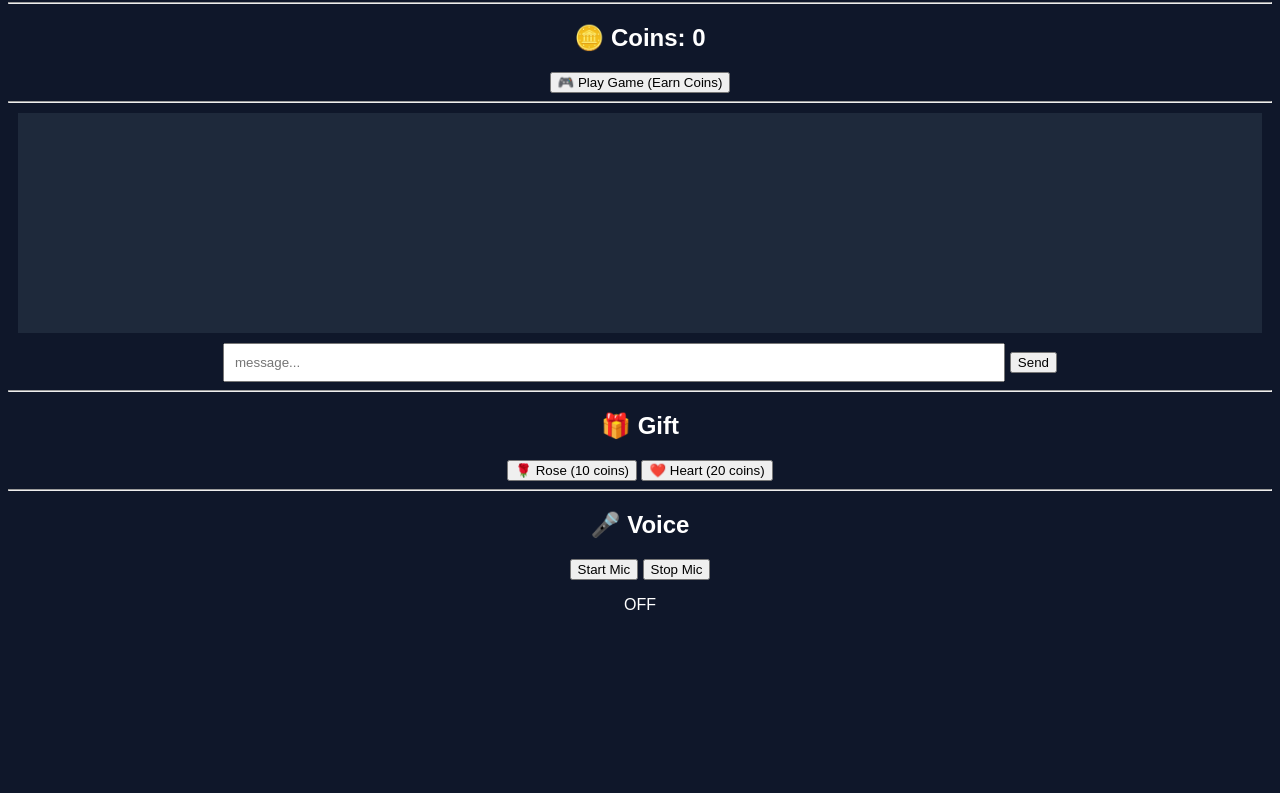
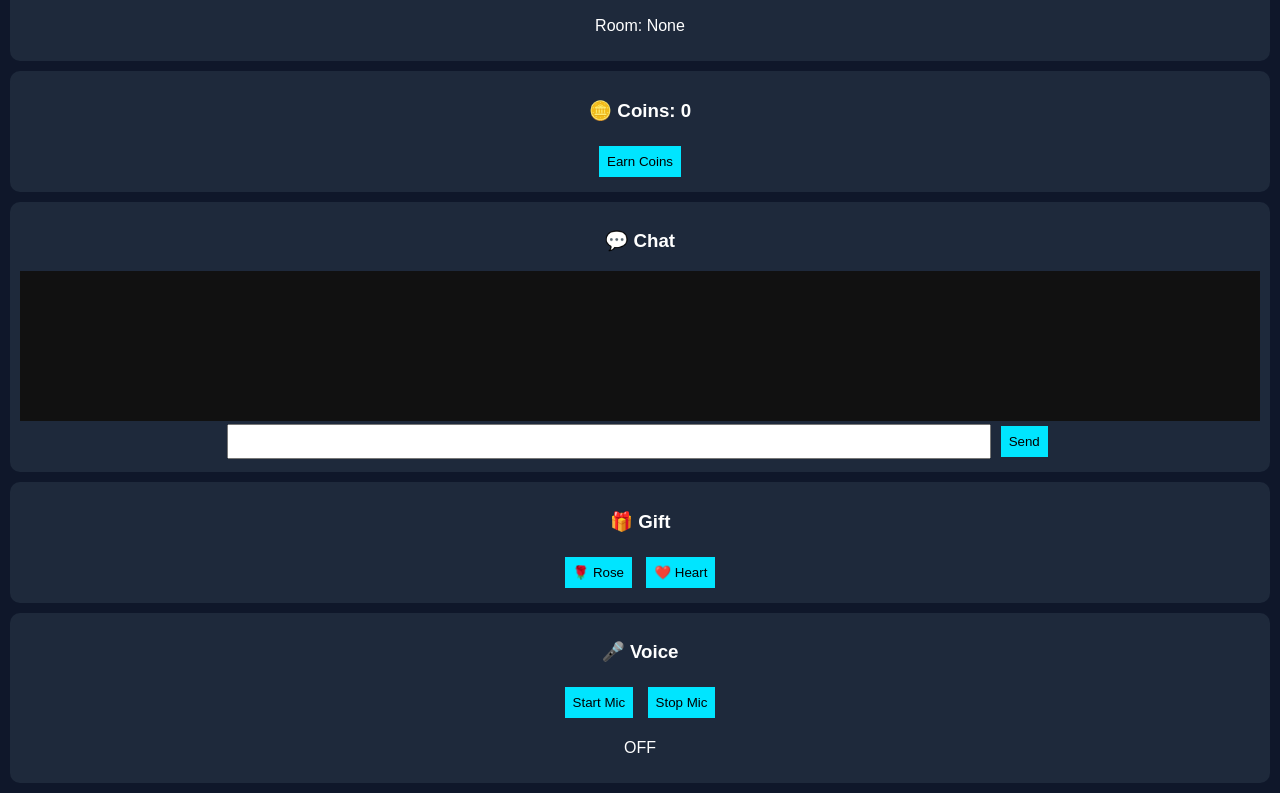
Before and after one commit to Termuxmasud404/mf-voice-party, a website: page room.html in a window 1280 px wide. Shown: the part 177-970 px from the top of the page. Before the commit the page ends 807 px from the top, so only its background shows below. Drawn offline with Linux system fonts and the light colour scheme.

Commit message:
Update room.html

```diff
--- a/room.html
+++ b/room.html
@@ -6,46 +6,61 @@
 <script src="https://www.gstatic.com/firebasejs/10.7.1/firebase-app-compat.js"></script>
 <script src="https://www.gstatic.com/firebasejs/10.7.1/firebase-auth-compat.js"></script>
 <script src="https://www.gstatic.com/firebasejs/10.7.1/firebase-database-compat.js"></script>
+
+<style>
+body{
+  margin:0;
+  font-family:Arial;
+  background:#0f172a;
+  color:white;
+  text-align:center;
+}
+.box{
+  background:#1e293b;
+  margin:10px;
+  padding:10px;
+  border-radius:10px;
+}
+button{padding:8px;margin:5px;background:#00e5ff;border:none;cursor:pointer;}
+input{padding:8px;width:60%;}
+</style>
 </head>
 
-<body style="background:#0f172a;color:white;text-align:center;font-family:Arial">
+<body>
 
-<h1>🎤 MF Voice Party PRO</h1>
+<h2>🎤 MF Voice Party PRO</h2>
 
-<!-- ROOM -->
-<input id="room" placeholder="Room name" style="padding:10px;width:200px;">
+<div class="box">
+<h3>Room</h3>
+<input id="room" placeholder="Room name">
 <button onclick="joinRoom()">Join</button>
+<p>Room: <span id="currentRoom">None</span></p>
+</div>
 
-<h3>Room: <span id="currentRoom">None</span></h3>
+<div class="box">
+<h3>🪙 Coins: <span id="coins">0</span></h3>
+<button onclick="earn()">Earn Coins</button>
+</div>
 
-<hr>
+<div class="box">
+<h3>💬 Chat</h3>
+<div id="chatBox" style="height:150px;overflow:auto;background:#111"></div>
+<input id="msg">
+<button onclick="send()">Send</button>
+</div>
 
-<!-- COIN SYSTEM -->
-<h2>🪙 Coins: <span id="coins">0</span></h2>
-<button onclick="earnCoins()">🎮 Play Game (Earn Coins)</button>
+<div class="box">
+<h3>🎁 Gift</h3>
+<button onclick="gift('rose')">🌹 Rose</button>
+<button onclick="gift('heart')">❤️ Heart</button>
+</div>
 
-<hr>
-
-<!-- CHAT -->
-<div id="chatBox" style="height:200px;overflow:auto;background:#1e293b;margin:10px;padding:10px;"></div>
-
-<input id="msg" placeholder="message..." style="padding:10px;width:60%;">
-<button onclick="sendMsg()">Send</button>
-
-<hr>
-
-<!-- GIFT -->
-<h2>🎁 Gift</h2>
-<button onclick="sendGift('rose')">🌹 Rose (10 coins)</button>
-<button onclick="sendGift('heart')">❤️ Heart (20 coins)</button>
-
-<hr>
-
-<!-- VOICE -->
-<h2>🎤 Voice</h2>
-<button onclick="startVoice()">Start Mic</button>
-<button onclick="stopVoice()">Stop Mic</button>
-<p id="voiceStatus">OFF</p>
+<div class="box">
+<h3>🎤 Voice</h3>
+<button onclick="startMic()">Start Mic</button>
+<button onclick="stopMic()">Stop Mic</button>
+<p id="voice">OFF</p>
+</div>
 
 <script>
 
@@ -53,59 +68,74 @@
 const firebaseConfig = {
   apiKey: "AIzaSyBUAR6JQU1bZzj2eCkzwvtIbPuRhpwf4Ds",
   authDomain: "global-voice-chat-app.firebaseapp.com",
-  projectId: "global-voice-chat-app",
-  storageBucket: "global-voice-chat-app.firebasestorage.app",
-  messagingSenderId: "876616774880",
-  appId: "1:876616774880:web:b0f7b1a9140df57307cc85",
-  databaseURL: "https://global-voice-chat-app-default-rtdb.firebaseio.com/"
+  databaseURL: "https://global-voice-chat-app-default-rtdb.firebaseio.com/",
+  projectId: "global-voice-chat-app"
 };
 
 firebase.initializeApp(firebaseConfig);
 const db = firebase.database();
 
+// 👤 USER ID (FROM LOGIN)
+const urlParams = new URLSearchParams(window.location.search);
+const uid = urlParams.get("uid");
+
+// DATA
 let room = "";
 let coins = 0;
-let localStream;
+let stream;
 
 // 🏠 JOIN ROOM
 function joinRoom(){
   room = document.getElementById("room").value;
   document.getElementById("currentRoom").innerText = room;
 
-  listenMessages();
+  db.ref("rooms/"+room+"/chat").on("child_added", snap=>{
+    let d = snap.val();
+    let div = document.createElement("div");
+    div.innerHTML = "💬 " + d.text;
+    document.getElementById("chatBox").appendChild(div);
+  });
 }
 
-// 💬 CHAT
-function sendMsg(){
+// 💬 SEND CHAT
+function send(){
   let msg = document.getElementById("msg").value;
   if(!msg || !room) return;
 
   db.ref("rooms/"+room+"/chat").push({
-    text: msg,
-    time: Date.now()
+    text: msg
   });
 
-  document.getElementById("msg").value="";
+  document.getElementById("msg").value = "";
 }
 
-function listenMessages(){
-  db.ref("rooms/"+room+"/chat").on("child_added",snap=>{
+// 🪙 LOAD USER COINS
+function loadUser(){
+  if(!uid) return;
+
+  db.ref("users/"+uid).on("value", snap=>{
     let data = snap.val();
-    let div = document.createElement("div");
-    div.innerHTML = "💬 " + data.text;
-    document.getElementById("chatBox").appendChild(div);
+
+    if(data){
+      coins = data.coins || 0;
+      document.getElementById("coins").innerText = coins;
+    }
   });
 }
 
-// 🪙 COIN SYSTEM
-function earnCoins(){
-  let gain = Math.floor(Math.random()*20)+10;
-  coins += gain;
+// 🪙 EARN COINS (SAVE TO FIREBASE)
+function earn(){
+  coins += 10;
+
+  db.ref("users/"+uid).update({
+    coins: coins
+  });
+
   document.getElementById("coins").innerText = coins;
 }
 
 // 🎁 GIFT SYSTEM
-function sendGift(type){
+function gift(type){
 
   let cost = type=="rose"?10:20;
 
@@ -115,28 +145,29 @@ function sendGift(type){
   }
 
   coins -= cost;
-  document.getElementById("coins").innerText = coins;
 
-  db.ref("rooms/"+room+"/gifts").push({
-    type:type,
-    time:Date.now()
+  db.ref("users/"+uid).update({
+    coins: coins
   });
 
   alert("Gift sent 🎁");
 }
 
-// 🎤 VOICE (basic)
-async function startVoice(){
-  localStream = await navigator.mediaDevices.getUserMedia({audio:true});
-  document.getElementById("voiceStatus").innerText="ON 🔊";
+// 🎤 MIC
+async function startMic(){
+  stream = await navigator.mediaDevices.getUserMedia({audio:true});
+  document.getElementById("voice").innerText = "ON 🔊";
 }
 
-function stopVoice(){
-  if(localStream){
-    localStream.getTracks().forEach(t=>t.stop());
+function stopMic(){
+  if(stream){
+    stream.getTracks().forEach(t=>t.stop());
   }
-  document.getElementById("voiceStatus").innerText="OFF";
+  document.getElementById("voice").innerText = "OFF";
 }
+
+// INIT
+loadUser();
 
 </script>
 
```
